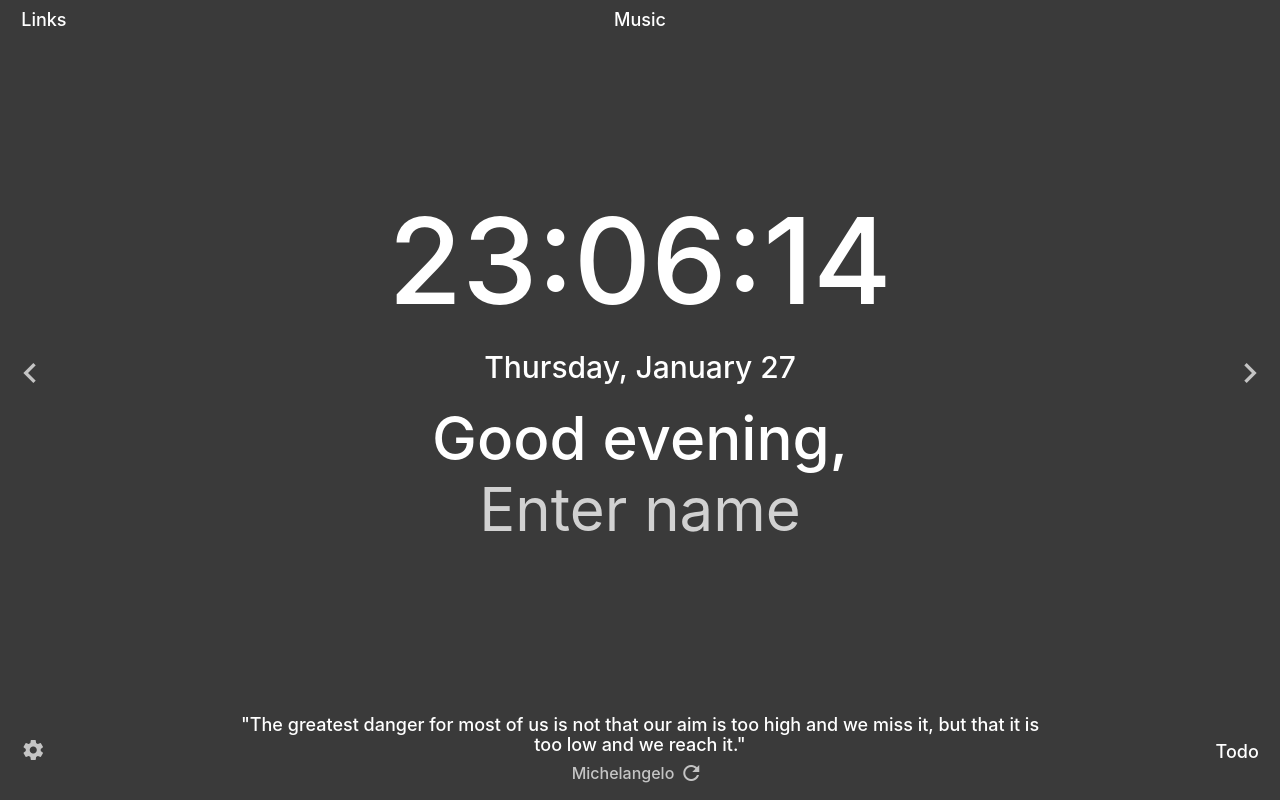
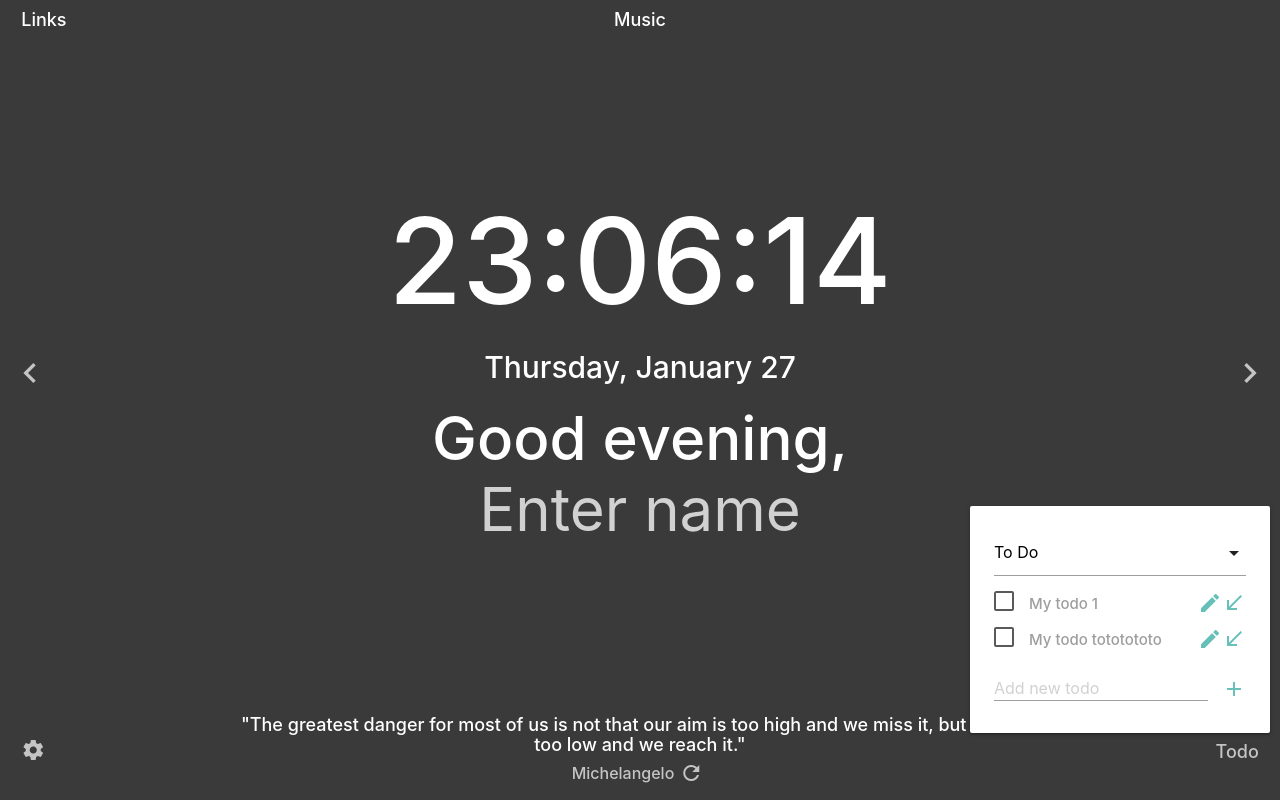
Before and after one commit to anstss/momentum, a React (Create React App) app in the folder momentum/: page / in a window 1280 px wide. Built offline with nearby package versions, Linux system fonts and the light colour scheme; no server answers.

Commit message:
feat: add todo component, change todo type, change todo done state, filter todos

```diff
--- a/momentum/src/app.tsx
+++ b/momentum/src/app.tsx
@@ -28,6 +28,21 @@ function App() {
   const { timeOfDay } = useAppSelector(
     (state) => state.dateTimeGreetingReducer
   );
+
+  const initSelects = () => {
+    const elems = document.querySelectorAll("select");
+    const instances = M.FormSelect.init(elems);
+  };
+
+  const initTooltips = () => {
+    const elems = document.querySelectorAll(".tooltipped");
+    const instances = M.Tooltip.init(elems);
+  };
+
+  useEffect(() => {
+    initSelects();
+    initTooltips();
+  }, []);
 
   useEffect(() => {
     const loadBackgroundImage = async (timeOfDay: string) => {
--- a/momentum/src/components/todo/todo.scss
+++ b/momentum/src/components/todo/todo.scss
@@ -0,0 +1,49 @@
+.todo {
+  position: relative;
+
+  &__container {
+    // display: none;
+    position: absolute;
+    bottom: 15px;
+    right: 0;
+    background-color: #fff;
+    width: 300px;
+    // min-width: 250px;
+  }
+
+  &__select {
+    margin-top: 0;
+  }
+
+  &__list {
+    border: none;
+  }
+
+  &__item {
+    padding: 0 0 10px !important;
+    border: none !important;
+  }
+
+  &__text {
+    width: 80%;
+  }
+
+  .done {
+    text-decoration: line-through;
+  }
+
+  &__input {
+    margin: 0;
+    line-height: normal;
+    width: 75% !important;
+    word-wrap: break-word;
+
+    &__elem {
+      height: 1.5rem !important;
+    }
+  }
+
+  .input-add-edit {
+    width: 85% !important;
+  }
+}
--- a/momentum/src/components/todo/todo.tsx
+++ b/momentum/src/components/todo/todo.tsx
@@ -1,7 +1,184 @@
-import React from "react";
+import React, { useEffect, useState } from "react";
+import "./todo.scss";
+
+const TODO_TYPE = "to-do";
+const IN_PROGRESS_TYPE = "in-progress";
+const DONE_TYPE = "done";
+
+interface ITodo {
+  id: number;
+  text: string;
+  type: typeof TODO_TYPE | typeof IN_PROGRESS_TYPE;
+  done: boolean;
+}
+
+const todos: ITodo[] = [
+  {
+    id: 8641166,
+    text: "My todo 1",
+    type: "to-do",
+    done: false,
+  },
+  {
+    id: 8864115166,
+    text: "My todo tototototo",
+    type: "to-do",
+    done: false,
+  },
+  {
+    id: 864184776166,
+    text: "My todo 9846516",
+    type: "in-progress",
+    done: true,
+  },
+  {
+    id: 8645635631166,
+    text: "My todo 1sefeff",
+    type: "in-progress",
+    done: false,
+  },
+];
 
 const Todo = () => {
-  return <section className="todo col s6 m2 right-align">Todo</section>;
+  const [fullTodoList, setFullTodoList] = useState<ITodo[]>([]);
+  const [currentTodoList, setCurrentTodoList] = useState<ITodo[]>([]);
+  const [todoType, setTodoType] = useState<string>(TODO_TYPE);
+
+  useEffect(() => {
+    setFullTodoList(todos);
+  }, []);
+
+  useEffect(() => {
+    setCurrentTodoList(filterTodo(fullTodoList, todoType));
+  }, [fullTodoList, todoType]);
+
+  const handleShowToDoByType = (
+    event: React.ChangeEvent<HTMLSelectElement>
+  ) => {
+    const type = event.target.value;
+    setTodoType(type);
+  };
+
+  //FULL LIST TODOS!!!!!!!!!!!!
+  const filterTodo = (list: ITodo[], type: string) => {
+    return list.filter((todo: ITodo) => {
+      if (type === TODO_TYPE || type === IN_PROGRESS_TYPE)
+        return todo.type === type;
+      if (type === DONE_TYPE) return todo.done;
+    });
+  };
+
+  const handleChangeTodoType = (id: number) => {
+    const newTodoList = changeTodoType(fullTodoList, id);
+    if (!newTodoList.length) return;
+    setFullTodoList(newTodoList);
+  };
+
+  const changeTodoType = (list: ITodo[], id: number): ITodo[] => {
+    const todoIndex = list.findIndex((todo) => todo.id === id);
+    if (todoIndex === -1) return list;
+    const newType =
+      list[todoIndex].type === TODO_TYPE ? IN_PROGRESS_TYPE : TODO_TYPE;
+    return [
+      ...list.slice(0, todoIndex),
+      {
+        ...list[todoIndex],
+        type: newType,
+      },
+      ...list.slice(todoIndex + 1),
+    ];
+  };
+
+  const handleChangeTodoDoneState = (id: number) => {
+    const newTodoList = changeTodoDoneState(fullTodoList, id);
+    if (!newTodoList.length) return;
+    setFullTodoList(newTodoList);
+  };
+
+  const changeTodoDoneState = (list: ITodo[], id: number): ITodo[] => {
+    const todoIndex = list.findIndex((todo) => todo.id === id);
+    if (todoIndex === -1) return list;
+    const newDoneState = !list[todoIndex].done;
+    return [
+      ...list.slice(0, todoIndex),
+      {
+        ...list[todoIndex],
+        done: newDoneState,
+      },
+      ...list.slice(todoIndex + 1),
+    ];
+  };
+
+  return (
+    <section className="todo col s6 m2 right-align">
+      <span className={"icon"}>Todo</span>
+      <div className={"todo__container card-panel"}>
+        <div className="input-field todo__select">
+          <select onChange={handleShowToDoByType}>
+            <option value={TODO_TYPE}>To Do</option>
+            <option value={IN_PROGRESS_TYPE}>In Progress</option>
+            <option value={DONE_TYPE}>Done</option>
+          </select>
+        </div>
+        <ul className="collection black-text left-align todo__list">
+          {currentTodoList.map((todo: ITodo) => {
+            const { id, text, type, done } = todo;
+
+            return (
+              <li className="collection-item todo__item" key={`${id}${text}`}>
+                <div>
+                  <label>
+                    <input
+                      type="checkbox"
+                      className="filled-in"
+                      checked={done}
+                      onClick={() => handleChangeTodoDoneState(id)}
+                    />
+                    <span className={`todo__text ${done ? "done" : ""}`}>
+                      {text}
+                    </span>
+                  </label>
+                  <span className="secondary-content">
+                    <i className="material-icons icon">mode_edit</i>
+                    {type === TODO_TYPE ? (
+                      <i
+                        className="material-icons icon tooltipped"
+                        data-position="top"
+                        data-tooltip="Move to In Progress"
+                        onClick={() => handleChangeTodoType(id)}
+                      >
+                        call_received
+                      </i>
+                    ) : (
+                      <i
+                        className="material-icons icon tooltipped"
+                        data-position="top"
+                        data-tooltip="Move to To Do"
+                        onClick={() => handleChangeTodoType(id)}
+                      >
+                        call_made
+                      </i>
+                    )}
+                  </span>
+                </div>
+              </li>
+            );
+          })}
+        </ul>
+        <div className={"left-align"}>
+          <span className="input-field">
+            <input
+              placeholder="Add new todo"
+              id="first_name"
+              type="text"
+              className="todo__input__elem input-add-edit"
+            />
+          </span>
+          <i className="material-icons icon secondary-content">add</i>
+        </div>
+      </div>
+    </section>
+  );
 };
 
 export default Todo;
--- a/momentum/src/components/weather/weather.tsx
+++ b/momentum/src/components/weather/weather.tsx
@@ -1,6 +1,5 @@
 import React, { useEffect, useRef, useState } from "react";
 import { OpenWeatherApiService } from "../../services/open-weather-api-service";
-import * as M from "materialize-css";
 import IOpenWeatherInfo from "../../types/IOpenWeatherInfo";
 import "./weather.scss";
 import { defineIconMode } from "../../shared/helpers";
```
